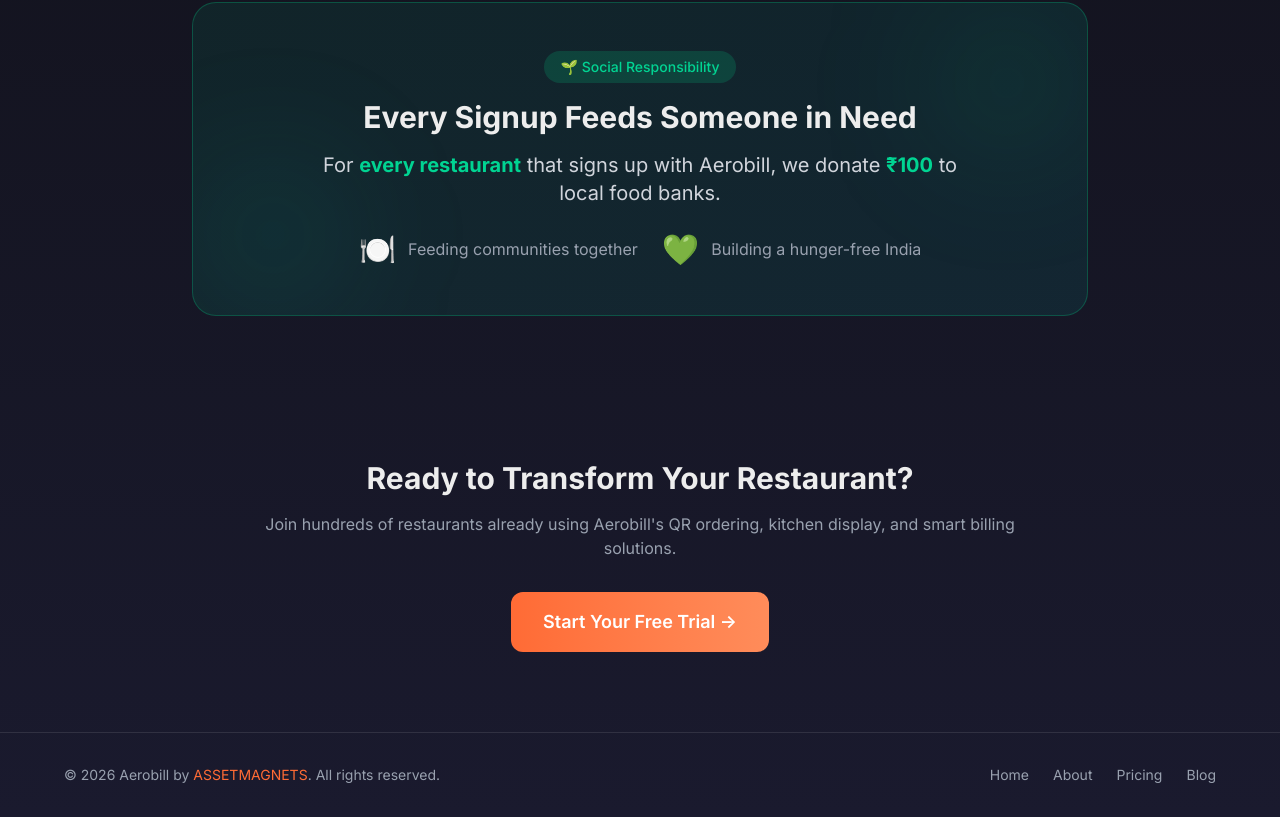
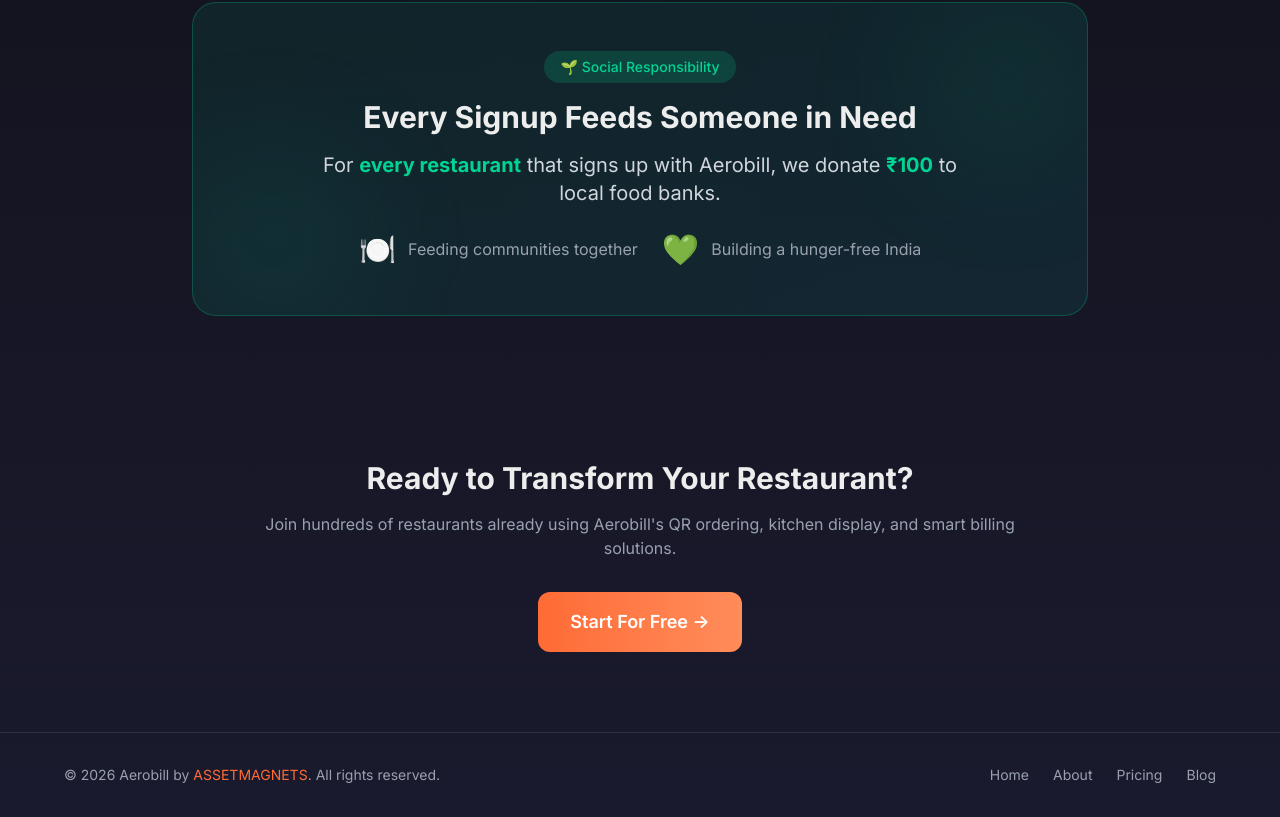
Before and after one commit to Pritam-Pattanaik/aerobill, a Next.js app: page /blog in a window 1280 px wide. Shown: the part 1430-2247 px from the top of the page. Built offline with nearby package versions, Linux system fonts and the light colour scheme; no server answers; the database is empty.

Commit message:
text: change remaining Free Trial phrases to Start For Free

```diff
--- a/app/blog/[slug]/page.tsx
+++ b/app/blog/[slug]/page.tsx
@@ -282,7 +282,7 @@
                                 href="/register"
                                 className="bg-gradient-to-r from-[#ff6b35] to-[#ff8c5a] text-white px-8 py-4 rounded-xl font-semibold text-lg hover:shadow-lg hover:shadow-[#ff6b35]/30 transition"
                             >
-                                Start Your Free Trial →
+                                Start For Free →
                             </Link>
                             <Link
                                 href="/blog"
--- a/app/blog/page.tsx
+++ b/app/blog/page.tsx
@@ -261,7 +261,7 @@
                             href="/register"
                             className="inline-block bg-gradient-to-r from-[#ff6b35] to-[#ff8c5a] text-white px-8 py-4 rounded-xl font-semibold text-lg hover:shadow-lg hover:shadow-[#ff6b35]/30 transition"
                         >
-                            Start Your Free Trial →
+                            Start For Free →
                         </Link>
                     </div>
                 </section>
--- a/app/page.tsx
+++ b/app/page.tsx
@@ -349,7 +349,7 @@
             <h2 className="text-3xl font-bold mb-4">Ready to Transform Your Restaurant?</h2>
             <p className="text-gray-400 mb-8">Join hundreds of restaurants already using Aerobill to streamline their operations.</p>
             <Link href="/register" className="inline-block bg-gradient-to-r from-[#ff6b35] to-[#ff8c5a] text-white px-8 py-4 rounded-xl font-semibold text-lg hover:shadow-lg hover:shadow-[#ff6b35]/30 transition">
-              Start Your Free Trial →
+              Start For Free →
             </Link>
           </div>
         </section>
```
